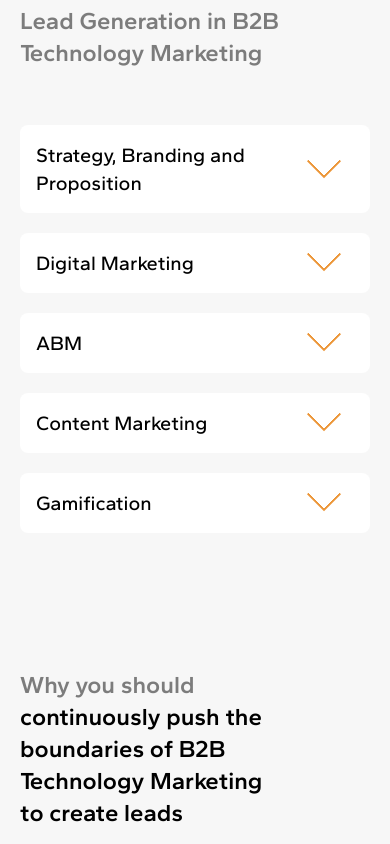
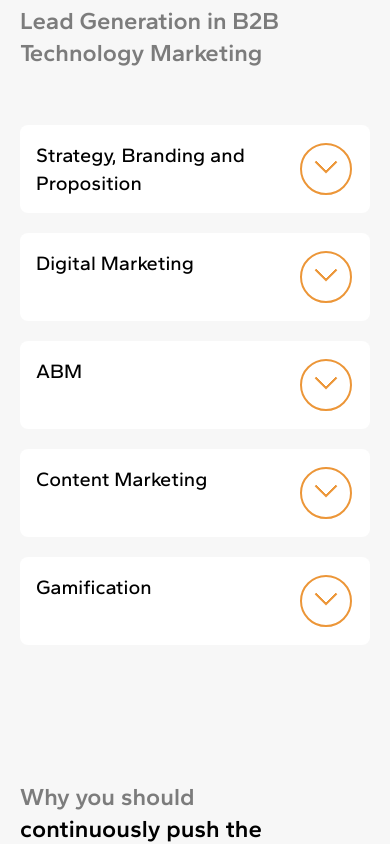
Before and after one commit to alparslankorkmaz/stone2stone-redone-2, a Next.js app: page / in a window 390 px wide. Shown: the part 1309-2153 px from the top of the page. Built offline with nearby package versions, Linux system fonts and the light colour scheme.

Commit message:
add accordion arrow border

```diff
--- a/src/app/globals.css
+++ b/src/app/globals.css
@@ -12,8 +12,7 @@ body {
 
 .collapse-arrow .collapse-title:after {
   color: #ec9638;
-  width: 1.5rem;
-  height: 1.5rem;
+  width: 1rem;
+  height: 1rem;
   right: 2.5rem;
-  top: 55%;
 }
--- a/src/app/page.tsx
+++ b/src/app/page.tsx
@@ -1,5 +1,6 @@
 import ClientMarquee from "@/components/ClientMarquee";
 import Hero from "@/components/home/Hero";
+import OurWork from "@/components/home/OurWork";
 import PushingTheBoundries from "@/components/home/PushingTheBoundries";
 import Testimonials from "@/components/home/Testimonials";
 import WhatWeDo from "@/components/home/WhatWeDo";
@@ -12,6 +13,7 @@ export default function Home() {
       <Testimonials />
       <WhatWeDo />
       <PushingTheBoundries />
+      <OurWork />
     </>
   );
 }
--- /dev/null
+++ b/src/components/home/OurWork.tsx
@@ -0,0 +1,5 @@
+import React from "react";
+
+export default function OurWork() {
+  return <div>OurWork</div>;
+}
--- a/src/components/home/WhatWeDo.tsx
+++ b/src/components/home/WhatWeDo.tsx
@@ -17,9 +17,10 @@ export default function WhatWeDo() {
           {/* ACCORDION 1 */}
           <div className="collapse collapse-arrow rounded-lg bg-white">
             <input type="radio" name="my-accordion-2" />
-            <div className="collapse-title text-xl lg:text-4xl p-4 lg:p-7 font-medium">
+            <div className="collapse-title text-xl lg:text-4xl p-4 lg:p-7 font-medium relative">
               Strategy, Branding and{" "}
               <span className="block lg:inline"> Proposition</span>
+              <div className="p-6 rounded-full border-2 border-s2s-orange absolute top-[1.1rem] right-[1.15rem]"></div>
             </div>
             <div className="collapse-content ">
               {/* DIVIDER */}
@@ -71,7 +72,12 @@ export default function WhatWeDo() {
             <input type="radio" name="my-accordion-2" />
             <div className="collapse-title text-xl lg:text-4xl p-4 lg:p-7 font-medium">
               Digital Marketing
+              <div className="lg:hidden">
+                <br />
+              </div>
             </div>
+            <div className="p-6 rounded-full border-2 border-s2s-orange absolute top-[1.1rem] right-[1.15rem]"></div>
+
             <div className="collapse-content ">
               {/* DIVIDER */}
               <img
@@ -129,7 +135,12 @@ export default function WhatWeDo() {
             <input type="radio" name="my-accordion-2" />
             <div className="collapse-title text-xl lg:text-4xl p-4 lg:p-7 font-medium">
               ABM
+              <div className="lg:hidden">
+                <br />
+              </div>
             </div>
+            <div className="p-6 rounded-full border-2 border-s2s-orange absolute top-[1.1rem] right-[1.15rem]"></div>
+
             <div className="collapse-content ">
               {/* DIVIDER */}
               <img
@@ -186,7 +197,12 @@ export default function WhatWeDo() {
             <input type="radio" name="my-accordion-2" />
             <div className="collapse-title text-xl lg:text-4xl p-4 lg:p-7 font-medium">
               Content Marketing
+              <div className="lg:hidden">
+                <br />
+              </div>
             </div>
+            <div className="p-6 rounded-full border-2 border-s2s-orange absolute top-[1.1rem] right-[1.15rem]"></div>
+
             <div className="collapse-content ">
               {/* DIVIDER */}
               <img
@@ -244,7 +260,12 @@ export default function WhatWeDo() {
             <input type="radio" name="my-accordion-2" />
             <div className="collapse-title text-xl lg:text-4xl p-4 lg:p-7 font-medium">
               Gamification
+              <div className="lg:hidden">
+                <br />
+              </div>
             </div>
+            <div className="p-6 rounded-full border-2 border-s2s-orange absolute top-[1.1rem] right-[1.15rem]"></div>
+
             <div className="collapse-content ">
               {/* DIVIDER */}
               <img
```
